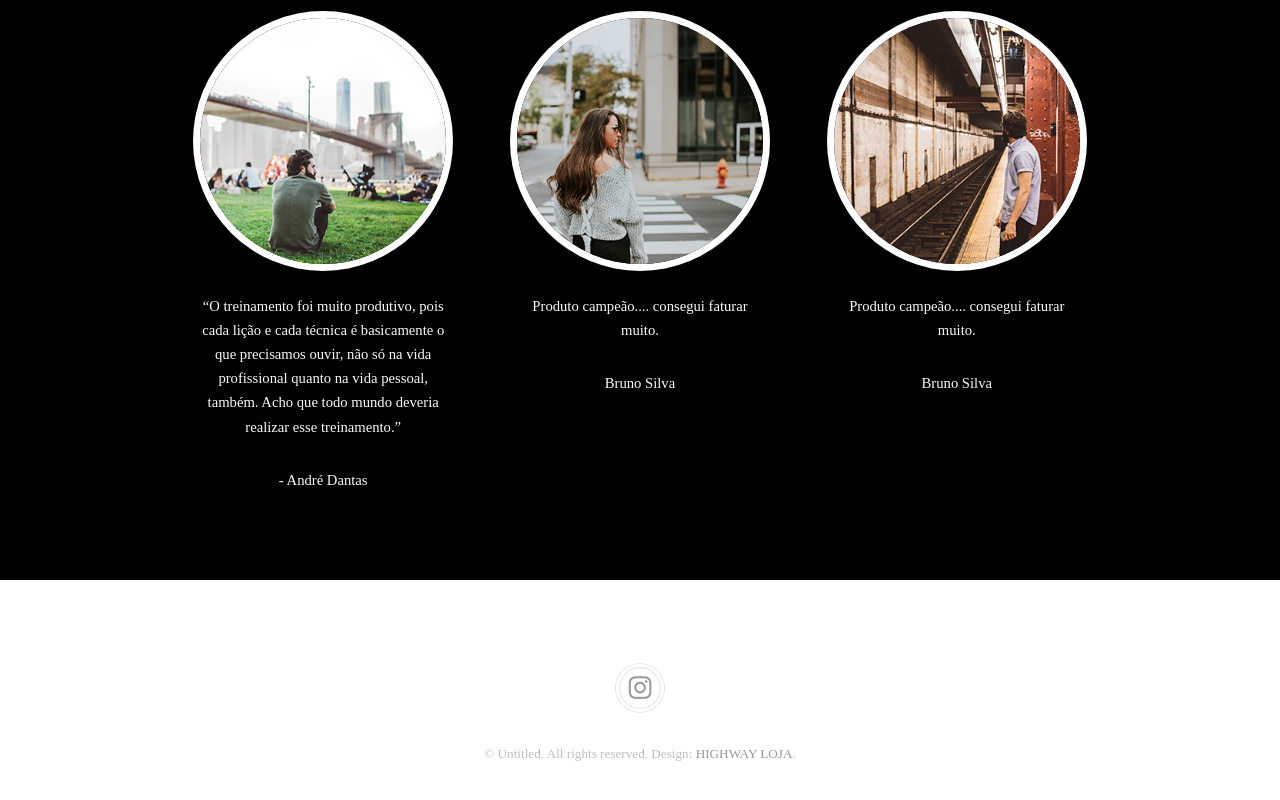
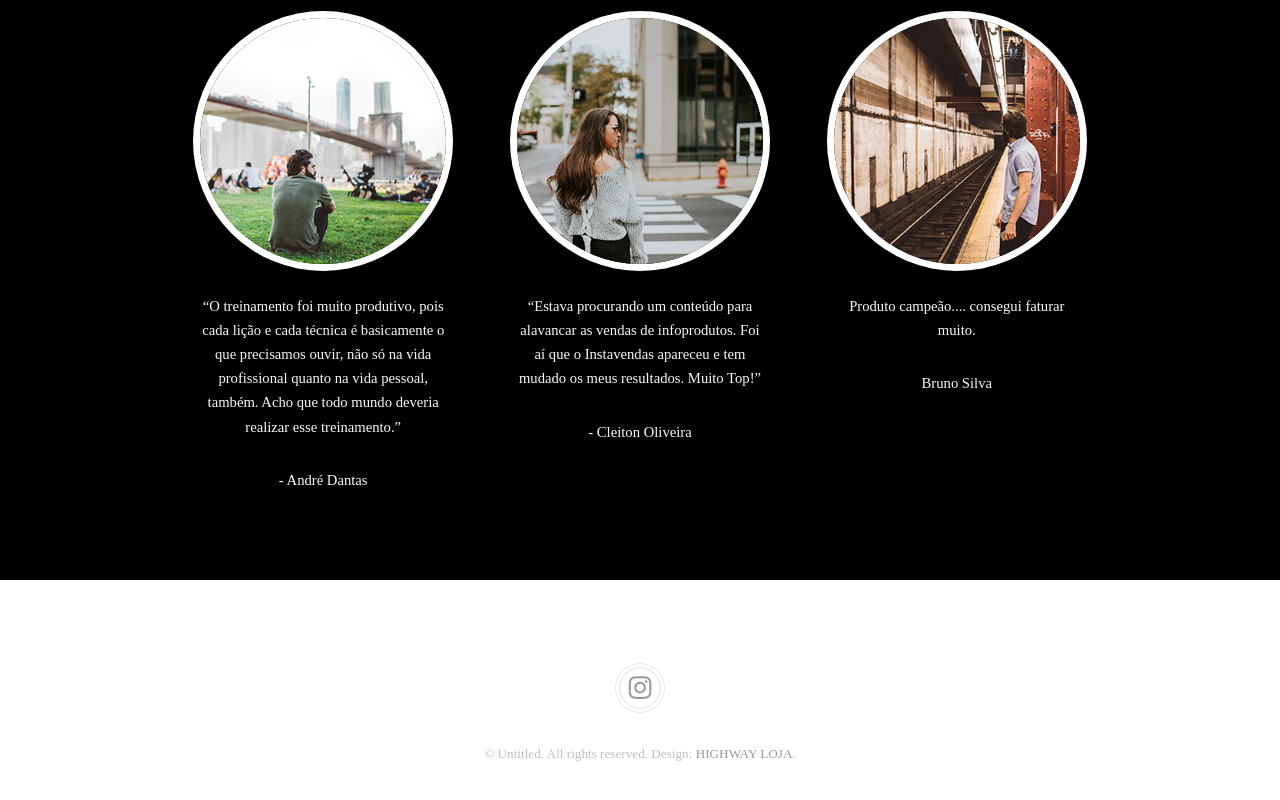
Before and after one commit to AndreDantasOliveira/instavendas, a plain HTML site: page index.html in a window 1280 px wide. Shown: the part 1825-2625 px from the top of the page. Drawn offline with Linux system fonts and the light colour scheme; a web font is replaced by a local one.

Commit message:
Update index.html

```diff
--- a/index.html
+++ b/index.html
@@ -107,7 +107,7 @@
 									<div class="image round fit">
 										<img src="images/pic05.jpg" alt="" />
 									</div>
-									<p>Produto campeão.... consegui faturar muito. </br> <p>Bruno Silva</p> </p>
+									<p>“Estava procurando um conteúdo para alavancar as vendas de infoprodutos. Foi aí que o Instavendas apareceu e tem mudado os meus resultados. Muito Top!” </br> <p>- Cleiton Oliveira</p> </p>
 
 								</div>
 								<div class="col align-center">
```
